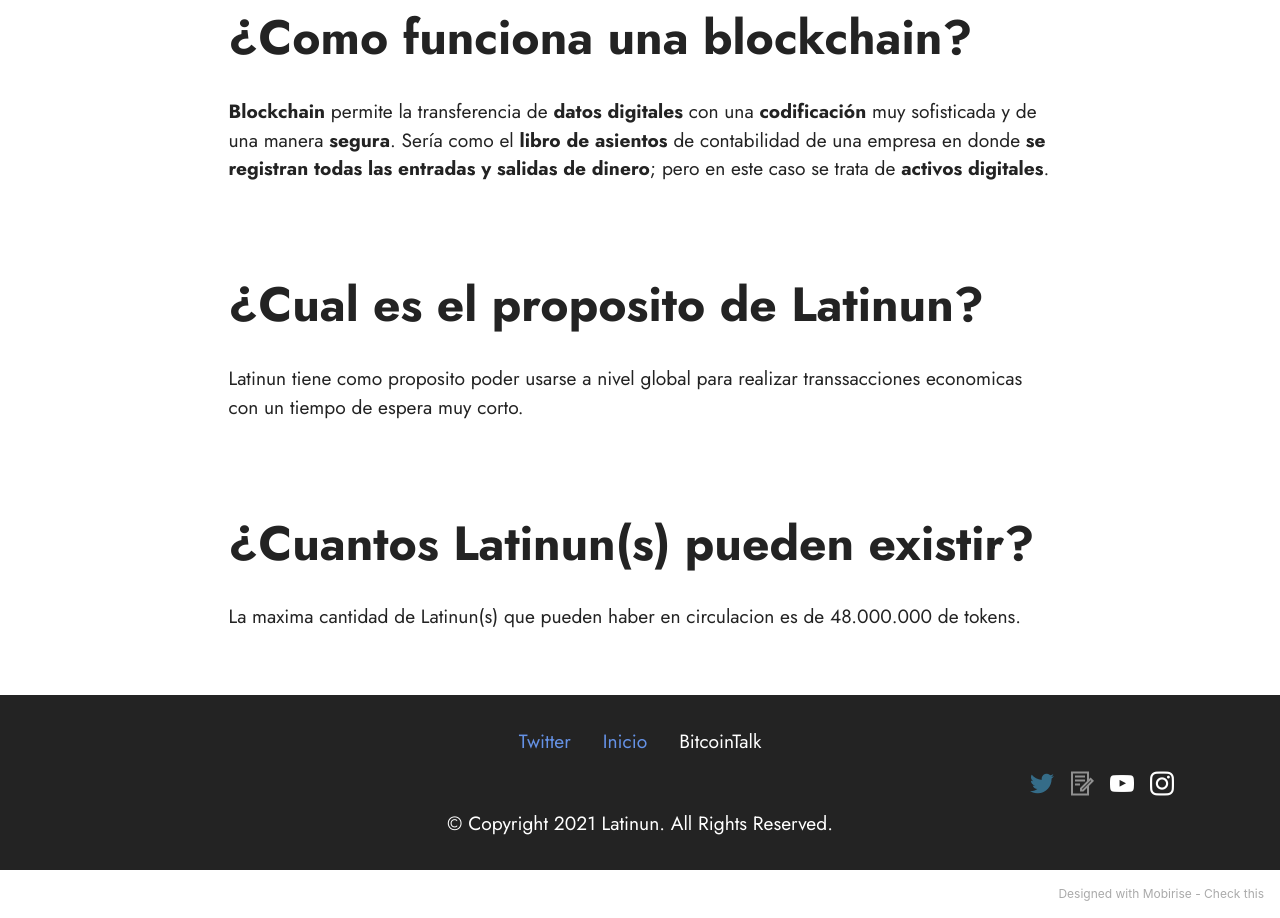
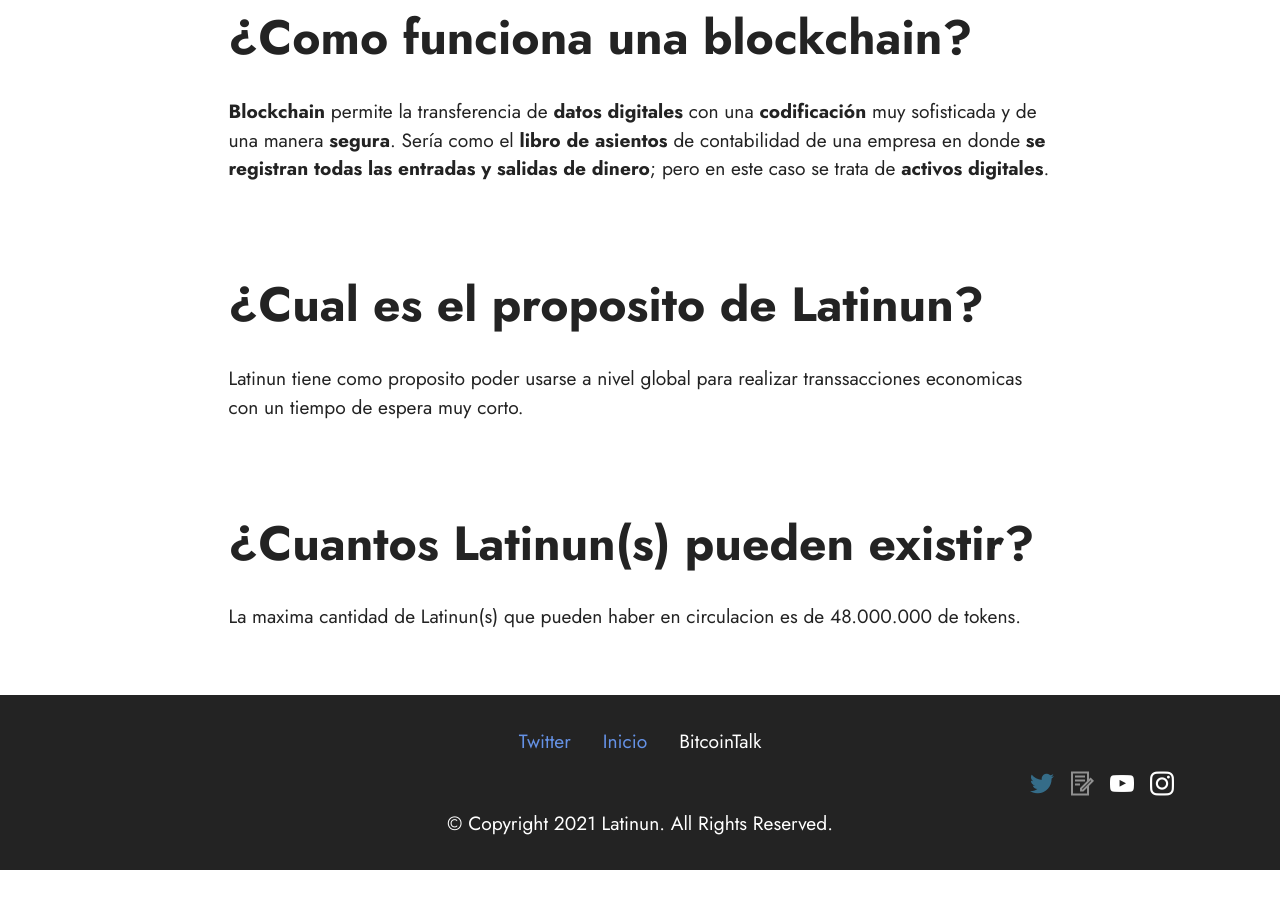
Before and after one commit to LatinunCoin/site, a plain HTML site: page index.html in a window 1280 px wide. Shown: the part 928-1846 px from the top of the page. After the commit the page ends 1798 px from the top, so only its background shows below. Drawn offline with Linux system fonts and the light colour scheme; files whose address does not match are found by name.

Commit message:
Update index.html

```diff
--- a/index.html
+++ b/index.html
@@ -167,8 +167,6 @@
             </div>
         </div>
     </div>
-</section><section style="background-color: #fff; font-family: -apple-system, BlinkMacSystemFont, 'Segoe UI', 'Roboto', 'Helvetica Neue', Arial, sans-serif; color:#aaa; font-size:12px; padding: 0; align-items: center; display: flex;"><a href="https://mobirise.site/w" style="flex: 1 1; height: 3rem; padding-left: 1rem;"></a><p style="flex: 0 0 auto; margin:0; padding-right:1rem;">Designed with Mobirise - <a href="https://mobirise.site/k" style="color:#aaa;">Check this</a></p></section><script src="assets/bootstrap/js/bootstrap.bundle.min.js"></script>  <script src="assets/parallax/jarallax.js"></script>  <script src="assets/web/assets/cookies-alert-plugin/cookies-alert-core.js"></script>  <script src="assets/web/assets/cookies-alert-plugin/cookies-alert-script.js"></script>  <script src="assets/smoothscroll/smooth-scroll.js"></script>  <script src="assets/ytplayer/index.js"></script>  <script src="assets/dropdown/js/navbar-dropdown.js"></script>  <script src="assets/theme/js/script.js"></script>
-
 
 <input name="cookieData" type="hidden" data-cookie-customDialogSelector='null' data-cookie-colorText='#424a4d' data-cookie-colorBg='rgba(234, 239, 241, 0.99)' data-cookie-textButton='Agree' data-cookie-colorButton='' data-cookie-colorLink='#424a4d' data-cookie-underlineLink='true' data-cookie-text="We use cookies to give you the best experience. Read our <a href='privacy.html'>cookie policy</a>.">
   </body>
```
